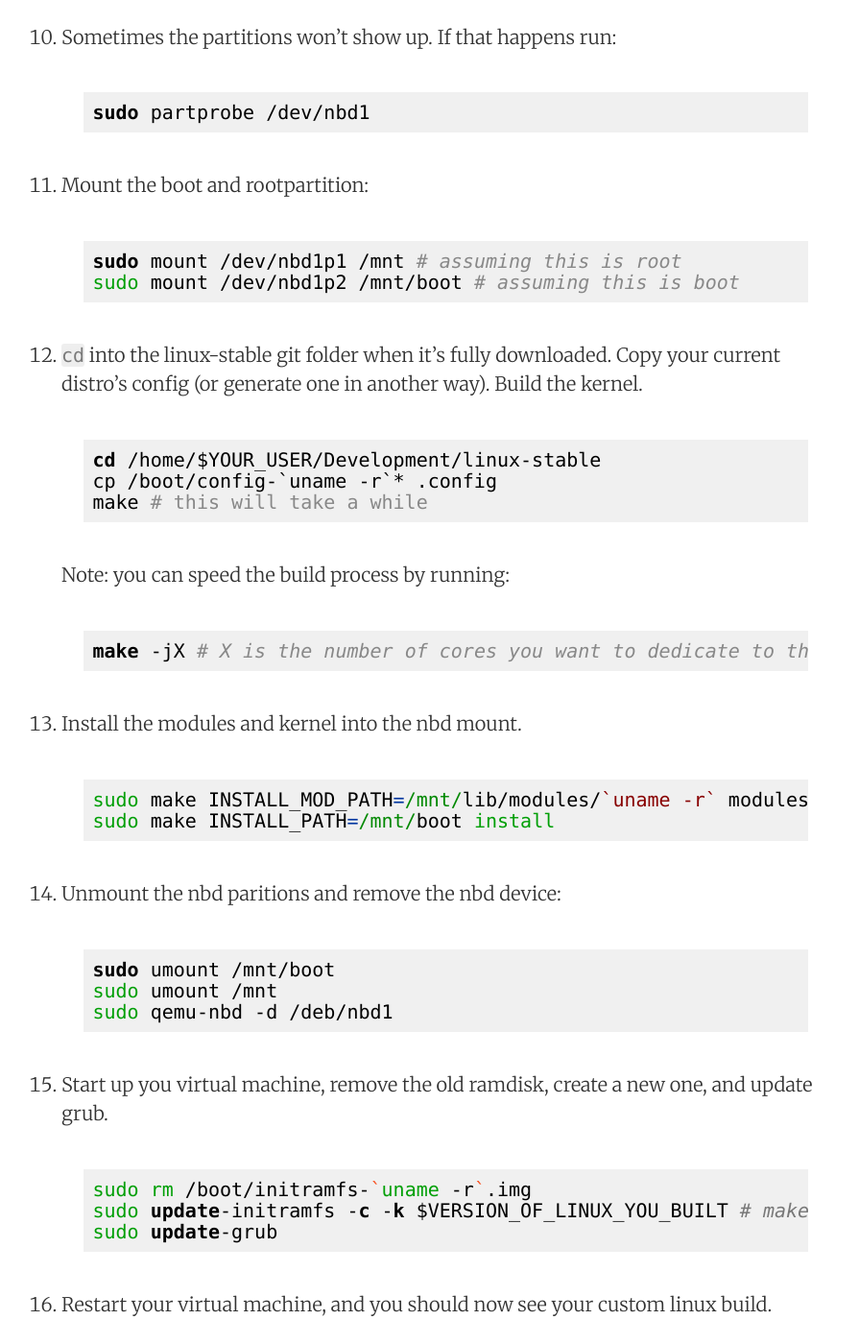
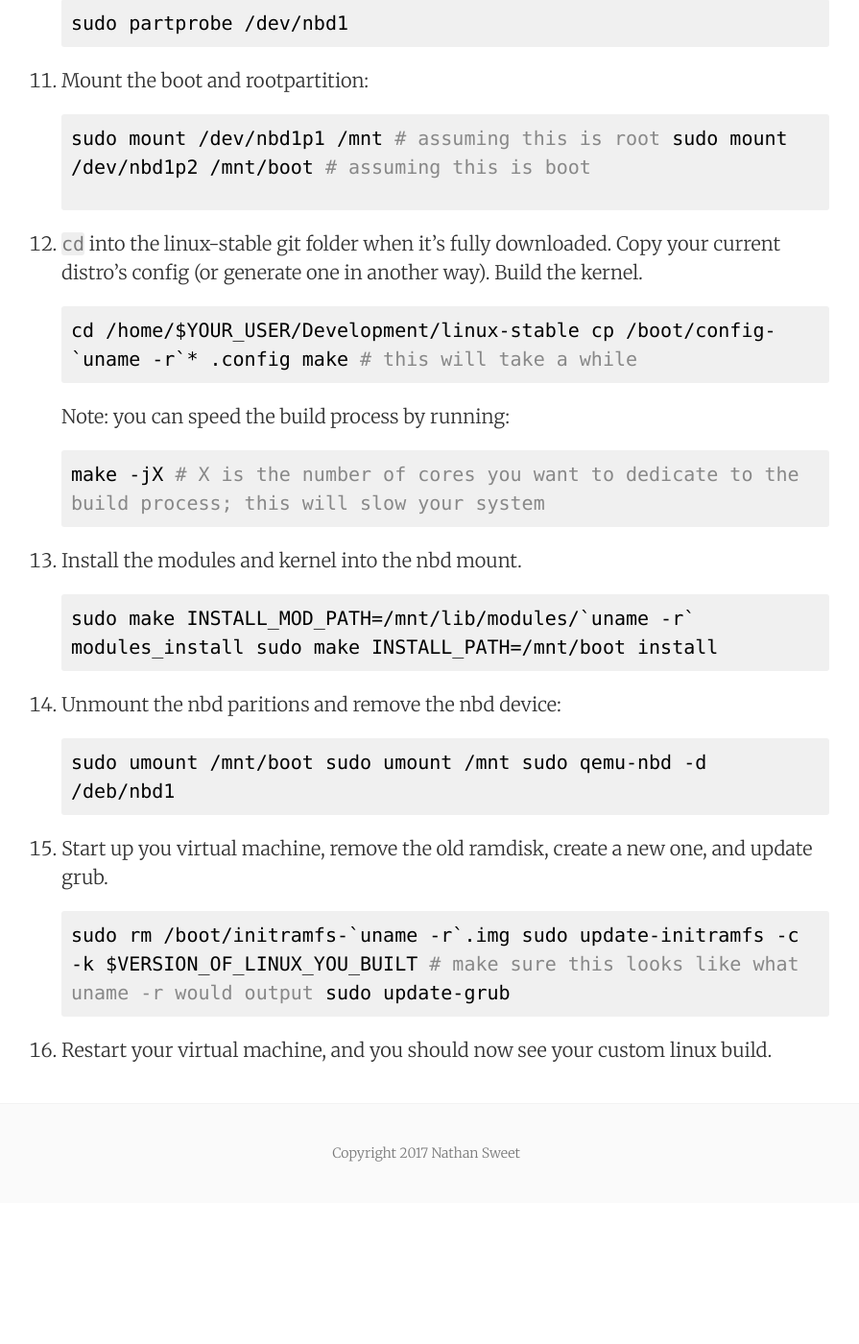
Before and after one commit to nathanjsweet/nathanjsweet.github.io, a Jekyll site: the page built from _posts/2017-02-03-build-linux-for-virtualbox.md, in a window 1280 px wide and 1400 px high, scrolled down 2734 px. Shown: the whole window at 96% size, without its empty margins (196-1091 px from the left). Built offline with Jekyll 4.4.1, drawn with Linux system fonts in a browser that asks for light colours; nearby versions of some CDN libraries; comment, search, counter and statistics services are not loaded; after the commit the page ends 3987 px from its top, so only the background shows below that; some of the changed text lies outside the part shown.

Commit message:
final format

````diff
--- a/_posts/2017-02-03-build-linux-for-virtualbox.md
+++ b/_posts/2017-02-03-build-linux-for-virtualbox.md
@@ -19,9 +19,9 @@ you don't have to worry about messing up your system, so you have freedom to rea
 
 2. Next, we need to clone the Linux repository. Open a terminal tab and run:
 
-	```bash
+	<code class="hljs bash">
 	git clone git://git.kernel.org/pub/scm/linux/kernel/git/stable/linux-stable.git
-	```
+	</code>
 
 	This will take a while (it is gigabytes large), and we have other stuff to do.
 
@@ -51,72 +51,70 @@ again to make sure the distro is installed.
 
 8. Make sure you qemu-nbd installed:
 
-	<pre class="highlight>
 	<code class="hljs bash">
 	lsmod | grep nbd
 	</code>
-	</pre>
 
 	If not run:
 
-	```
+	<code class="hljs bash">
 	sudo modprobe nbd max_part=8
-	```
+	</code>
 
 9. Next create a device from the vdi file:
 
-	```
+	<code class="hljs bash">
 	sudo qemu-nbd -c /dev/nbd1 /home/$YOUR_USER/VirtualBox\ VMs/$YOUR_DISTRO/$YOUR_DISTRO.vdi
-	```
+	</code>
 
 10. Sometimes the partitions won't show up. If that happens run:
 
-	```bash
+	<code class="hljs bash">
 	sudo partprobe /dev/nbd1
-	```
+	</code>
 
 11. Mount the boot and rootpartition:
 
-	```bash
-	sudo mount /dev/nbd1p1 /mnt # assuming this is root
-	sudo mount /dev/nbd1p2 /mnt/boot # assuming this is boot
-	```
+	<code class="hljs bash">
+	sudo mount /dev/nbd1p1 /mnt <span class="hljs-comment"># assuming this is root</span>
+	sudo mount /dev/nbd1p2 /mnt/boot <span class="hljs-comment"># assuming this is boot</span>
+	<code class="hljs bash">
 
 12. `cd` into the linux-stable git folder when it's fully downloaded. Copy your current distro's config (or generate one in another way). Build the kernel.
 
-	```
+	<code class="hljs bash">
 	cd /home/$YOUR_USER/Development/linux-stable
 	cp /boot/config-`uname -r`* .config
-	make # this will take a while
-	```
+	make <span class="hljs-comment"># this will take a while</span>
+	</code>
 
 	Note: you can speed the build process by running:
 
-	```bash
-	make -jX # X is the number of cores you want to dedicate to the build process; this will slow your system
-	```
+	<code class="hljs bash">
+	make -jX <span class="hljs-comment"># X is the number of cores you want to dedicate to the build process; this will slow your system</span>
+	</code>
 
 12. Install the modules and kernel into the nbd mount.
 
-	```bash
+	<code class="hljs bash">
 	sudo make INSTALL_MOD_PATH=/mnt/lib/modules/`uname -r` modules_install
 	sudo make INSTALL_PATH=/mnt/boot install
-	```
+	</code>
 
 13. Unmount the nbd paritions and remove the nbd device:
 
-	```bash
+	<code class="hljs bash">
 	sudo umount /mnt/boot
 	sudo umount /mnt
 	sudo qemu-nbd -d /deb/nbd1
-	```
+	</code>
 
 14. Start up you virtual machine, remove the old ramdisk, create a new one, and update grub.
 
-	```bash
+	<code class="hljs bash">
 	sudo rm /boot/initramfs-`uname -r`.img
-	sudo update-initramfs -c -k $VERSION_OF_LINUX_YOU_BUILT # make sure this looks like what uname -r would output
+	sudo update-initramfs -c -k $VERSION_OF_LINUX_YOU_BUILT <span class="hljs-comment"># make sure this looks like what uname -r would output</span>
 	sudo update-grub
-	```
+	</code>
 
 15. Restart your virtual machine, and you should now see your custom linux build.
````
